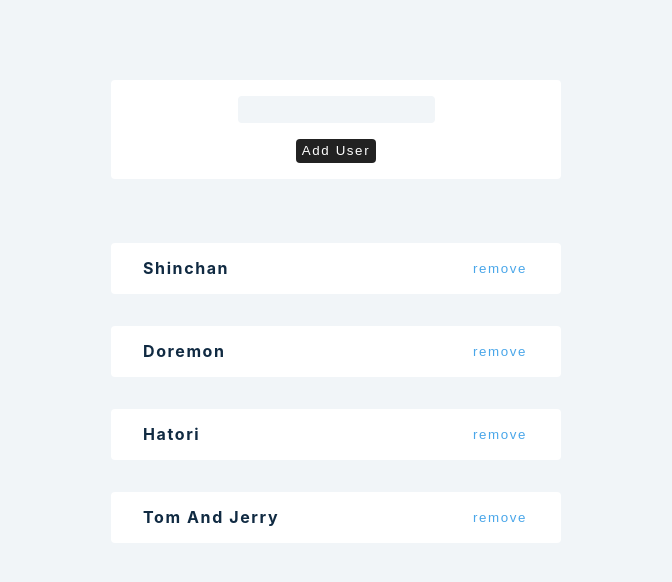
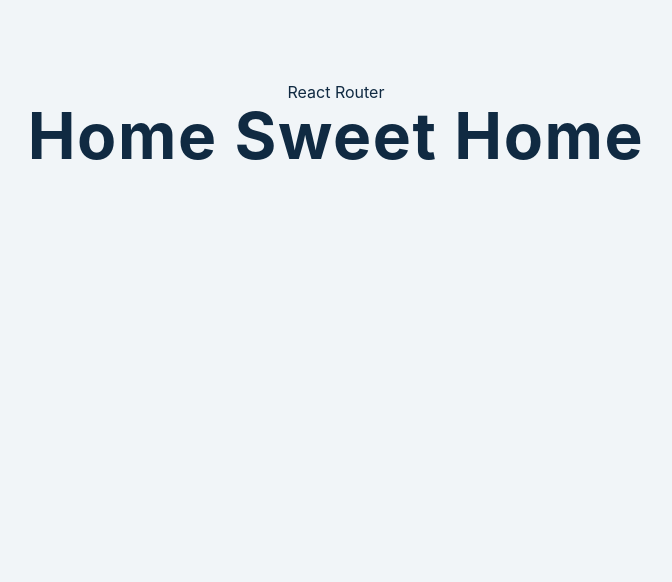
Before and after one commit to swati-04/Advance_React, a React (Create React App) app: page / in a window 1280 px wide. Shown: the top 582 px of the page, without its empty margins (304-976 px from the left). Built offline with nearby package versions, Linux system fonts and the light colour scheme.

Commit message:
React Router Dom

```diff
--- a/package.json
+++ b/package.json
@@ -9,6 +9,7 @@
     "axios": "^0.21.1",
     "react": "^17.0.2",
     "react-dom": "^17.0.2",
+    "react-router-dom": "^5.2.0",
     "react-scripts": "4.0.3",
     "web-vitals": "^1.1.2"
   },
--- a/src/App.js
+++ b/src/App.js
@@ -1,6 +1,8 @@
 import React from 'react';
 import './App.css';
-import Index from './tutorial/Reducer/index';
+import ReactRouterDom from './tutorial/React-Router';
+
+// import Index from './tutorial/Reducer/index';
 // import Forms from './tutorial/Forms';
 // import LearnJSON from './tutorial/LearnJSON';
 
@@ -21,7 +23,7 @@ function App() {
     {/* <UseStateErrorEx/> */}
     {/* <Forms/> */}
     {/* <LearnJSON/> */}
-    <Index/>
+    <ReactRouterDom/>
   </div>
   );
 }
--- /dev/null
+++ b/src/tutorial/React-Router/About.js
@@ -0,0 +1,11 @@
+import React from 'react'
+
+function About() {
+    return (
+        <div>
+            <h1>Fuck off man</h1>
+        </div>
+    )
+}
+
+export default About
--- /dev/null
+++ b/src/tutorial/React-Router/Error.js
@@ -0,0 +1,11 @@
+import React from 'react'
+
+function Error() {
+    return (
+        <div>
+
+        </div>
+    )
+}
+
+export default Error
--- /dev/null
+++ b/src/tutorial/React-Router/Home.js
@@ -0,0 +1,11 @@
+import React from 'react'
+
+function Home() {
+    return (
+        <div>
+            <h1>Home Sweet home</h1>
+        </div>
+    )
+}
+
+export default Home
--- /dev/null
+++ b/src/tutorial/React-Router/NavBar.js
@@ -0,0 +1,11 @@
+import React from 'react'
+
+function NavBar() {
+    return (
+        <div>
+
+        </div>
+    )
+}
+
+export default NavBar
--- /dev/null
+++ b/src/tutorial/React-Router/People.js
@@ -0,0 +1,11 @@
+import React from 'react'
+
+function People() {
+    return (
+        <div>
+
+        </div>
+    )
+}
+
+export default People
--- /dev/null
+++ b/src/tutorial/React-Router/Person.js
@@ -0,0 +1,11 @@
+import React from 'react'
+
+function Person() {
+    return (
+        <div>
+
+        </div>
+    )
+}
+
+export default Person
--- /dev/null
+++ b/src/tutorial/React-Router/index.js
@@ -0,0 +1,35 @@
+import React from 'react'
+import About from './About'
+import Home from './Home'
+import Error from './Error'
+import NavBar from './NavBar'
+import People from './People'
+import Person from './Person'
+import {BrowserRouter as Router,Route,Switch} from "react-router-dom"
+function ReactRouterDom() {
+    return (
+        <Router>
+            React Router
+            <Route path="/">
+                <Home/>
+            </Route>
+            <Route path="/about">
+                <About/>
+            </Route>
+            <Route path="/error">
+                <Error/>
+            </Route>
+            <Route path="/people">
+                <People/>
+            </Route>
+            <Route path="/person">
+                <Person/>
+            </Route>
+            <Route path="/Navbar">
+                <NavBar/>
+            </Route>
+        </Router>
+    )
+}
+
+export default ReactRouterDom
```
Also changed, not shown: 1 other file (tests, documents, lock files or other folders).
